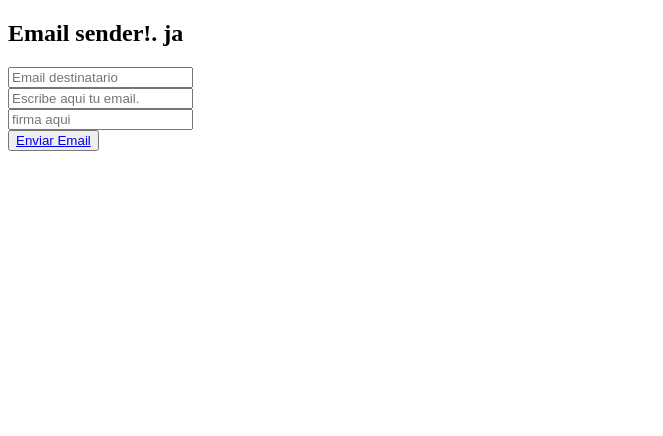
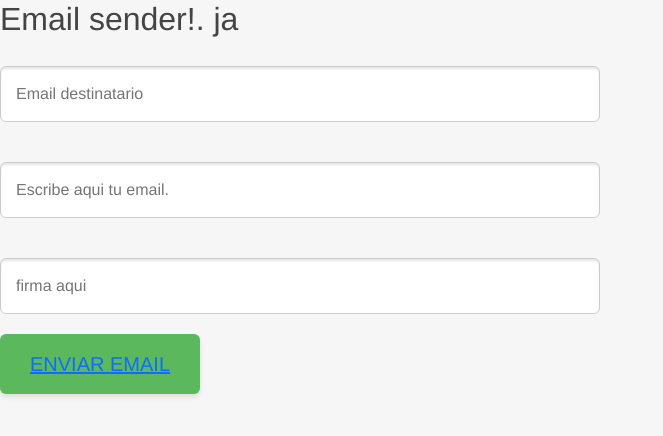
Before and after one commit to BrunoCocco/emailsender, a plain HTML site: page index.html in a window 1280 px wide. Shown: the whole page, without its empty margins (0-663 px from the left). Drawn offline with nearby package versions, Linux system fonts and the light colour scheme.

Commit message:
agregando stylos.css

```diff
--- a/index.html
+++ b/index.html
@@ -4,7 +4,10 @@
     <meta charset="UTF-8">
     <meta name="viewport" content="width=device-width, initial-scale=1.0">
     <title>Document</title>
+    <script src="https://cdn.jsdelivr.net/npm/bootstrap@5.3.3/dist/js/bootstrap.bundle.min.js" integrity="sha384-YvpcrYf0tY3lHB60NNkmXc5s9fDVZLESaAA55NDzOxhy9GkcIdslK1eN7N6jIeHz" crossorigin="anonymous"></script>
     <script src="/js/main.js" defer></script>
+    <link href="https://cdn.jsdelivr.net/npm/bootstrap@5.3.3/dist/css/bootstrap.min.css" rel="stylesheet" integrity="sha384-QWTKZyjpPEjISv5WaRU9OFeRpok6YctnYmDr5pNlyT2bRjXh0JMhjY6hW+ALEwIH" crossorigin="anonymous">
+    <link rel="stylesheet" href="/style.css">
 </head>
 <body>
     <section>
@@ -20,7 +23,7 @@
                 <input type="text" id="textoEmail" placeholder="firma aqui">
             </div>
             <div>
-                <button >
+                <button class="BotonDale">
                     <a href="/layout/chequeo.html" id="enviar">Enviar Email</a>
                 </button>
             </div>
--- a/style.css
+++ b/style.css
@@ -0,0 +1,45 @@
+body {
+    font-family: 'Helvetica Neue', Arial, sans-serif;
+    color: #444;
+    background-color: #f6f6f6;
+}
+
+input {
+    max-width: 600px;
+    margin: 20px auto;
+    padding: 30px;
+    background-color: #fff;
+    border: 1px solid #ddd;
+    border-radius: 8px;
+    box-shadow: 0 0 10px rgba(0, 0, 0, 0.1);
+}
+
+input[type="text"], textarea {
+    width: 100%;
+    padding: 15px;
+    margin-bottom: 20px;
+    border: 1px solid #ccc;
+    border-radius: 6px;
+    box-sizing: border-box;
+    font-size: 16px;
+    color: #555;
+    box-shadow: inset 0 2px 2px rgba(0, 0, 0, 0.1);
+}
+
+.BotonDale{
+    background-color: #5cb85c;
+    color: white;
+    padding: 15px 30px;
+    border: none;
+    border-radius: 6px;
+    cursor: pointer;
+    font-size: 20px;
+    text-transform: uppercase;
+    box-shadow: 0 3px 5px rgba(0, 0, 0, 0.1);
+    transition: background-color 0.3s ease;
+}
+
+.BotonDale > a:hover {
+    background-color: #4cae4c;
+
+}
```
Also changed, not shown: layout/chequeo.html (+1 -0 lines).
